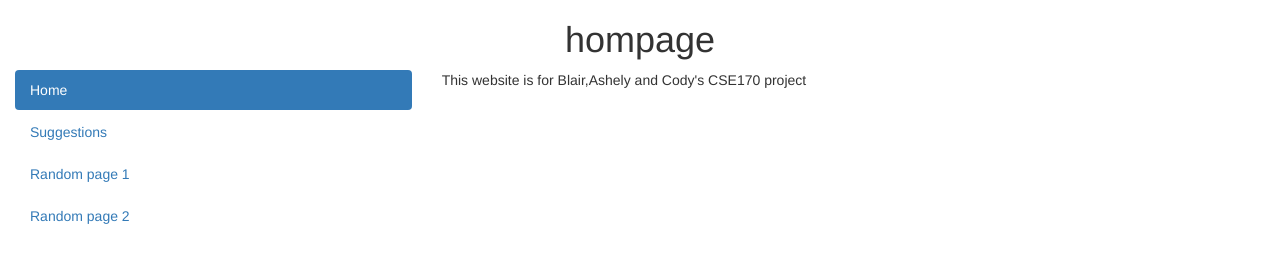
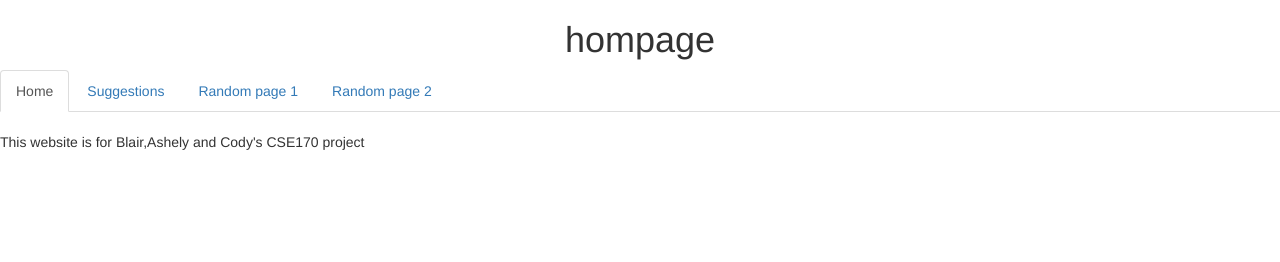
Before and after one commit to codyli520/CSE170, a website: page static/index.html in a window 1280 px wide. Drawn offline with nearby package versions, Linux system fonts and the light colour scheme.

Commit message:
change from pills to tabs

```diff
--- a/static/index.html
+++ b/static/index.html
@@ -13,15 +13,13 @@
 <center><h1>hompage</h1></center>
 
 <div class="homepage">
-    <div class = "col-md-4">
-        <ul class="nav nav-pills nav-stacked">
-            <li class="active"><a data-toggle="pill" href="#home">Home</a></li>
-            <li><a data-toggle="pill" href="#suggestions">Suggestions</a></li>
-            <li><a data-toggle="pill" href="#freezer">Random page 1</a></li>
-            <li><a data-toggle="pill" href="#frige">Random page 2</a></li>
+        <ul class="nav nav-tabs">
+            <li class="active"><a data-toggle="tab" href="#home">Home</a></li>
+            <li><a data-toggle="tab" href="#suggestions">Suggestions</a></li>
+            <li><a data-toggle="tab" href="#freezer">Random page 1</a></li>
+            <li><a data-toggle="tab" href="#frige">Random page 2</a></li>
         </ul>
-    </div>
-    <div class = "col-md-8">
+    </br>
         <div class="tab-content">
             <div id="home" class="tab-pane fade in active">
                 <p>This website is for Blair,Ashely and Cody's CSE170 project</p>
@@ -36,7 +34,6 @@
                 <p>Nobody should find out about this XD</p>
             </div>
         </div>
-    </div>
 </div>
 
 </body>
```
